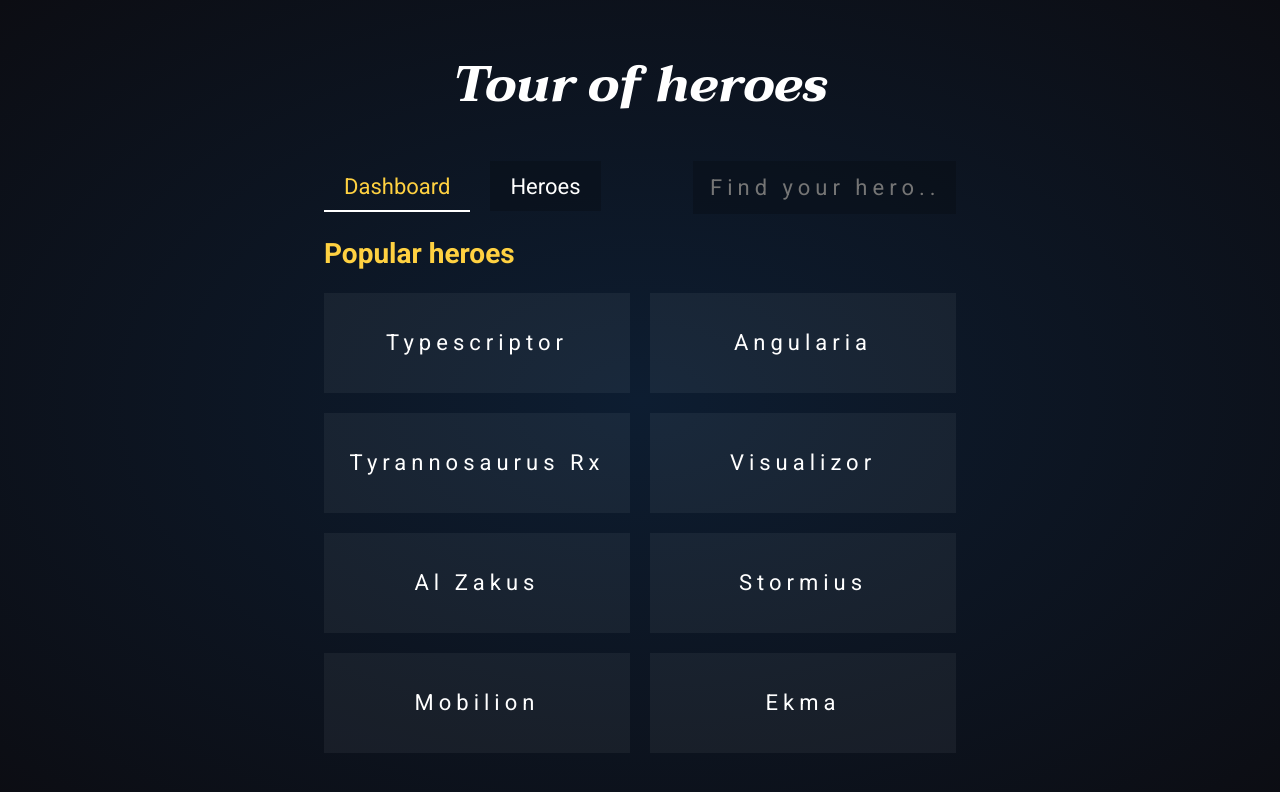
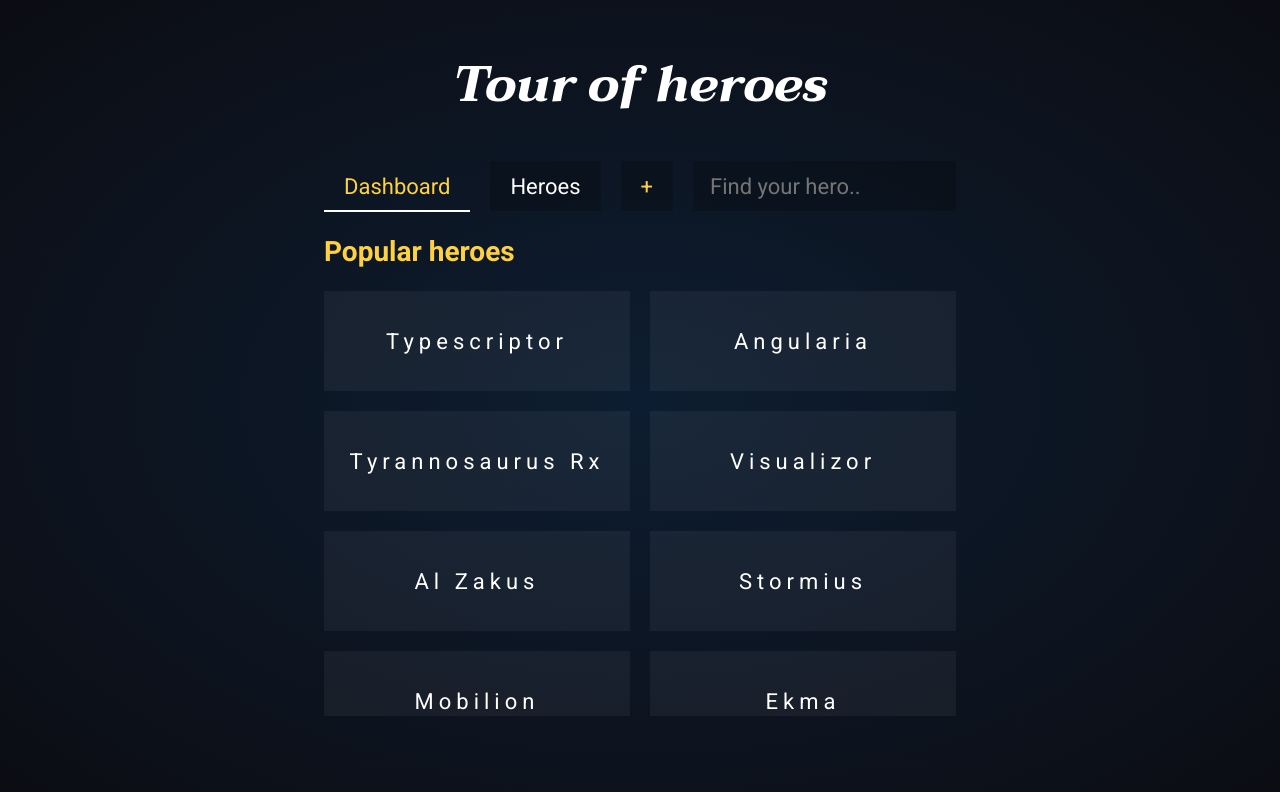
Before and after one commit to ZdennyPOZ/alza-case-study, an Angular app: page / in a window 1280 px wide. Shown: the top 792 px of the page. Built offline with nearby package versions, Linux system fonts and the light colour scheme.

Commit message:
working hero detail

```diff
--- a/src/app/app.component.html
+++ b/src/app/app.component.html
@@ -5,9 +5,12 @@
             <button class="controls-switch-dash" [ngClass]="{'controls-switch-active': showDashboard === true}" (click)="showDash()">Dashboard</button>
             <button class="controls-switch-list" [ngClass]="{'controls-switch-active': !showDashboard === true}" (click)="showList()">Heroes</button>
         </div>
+        <button class="controls-switch-create" (click)='createNewHero()'>+</button>
         <input class="controls-switch-search" placeholder="Find your hero..">
     </div>
-    <router-outlet></router-outlet>
-    <dashboard *ngIf="showDashboard"></dashboard>
-    <hero-list *ngIf="!showDashboard"></hero-list>
+    <div class="scrollable">
+        <router-outlet></router-outlet>
+        <dashboard *ngIf="showDashboard && !showDetail"></dashboard>
+        <hero-list *ngIf="!showDashboard && !showDetail"></hero-list>
+    </div>
 </div>
--- a/src/app/app.component.scss
+++ b/src/app/app.component.scss
@@ -12,6 +12,16 @@
        &-dash{
         margin-right: 20px;
        }
+       &-search{
+        height: 48px;
+       }
+       &-create{
+        color: $punchyellow;
+       }
+       &-others{
+        display: flex;
+        flex-wrap: nowrap;
+       }
     &-active{
         background-color: transparent;
         border-bottom: 2px solid white;
@@ -19,7 +29,15 @@
     }
   }
 }
-
+.scrollable{
+    height: calc(100vh - 295px);
+    overflow: auto;
+    -ms-overflow-style: none;
+    scrollbar-width: none;
+    &::-webkit-scrollbar{
+        display: none;
+    }
+}
 @media only screen and (max-width: 1279px) {
     .controls-switch-search{
         margin-top: 20px;
--- a/src/app/app.component.ts
+++ b/src/app/app.component.ts
@@ -1,11 +1,16 @@
-import { Component } from '@angular/core';
+import { Component} from '@angular/core';
+import { Router } from '@angular/router';
 @Component({
   selector: 'app-root',
   templateUrl: './app.component.html',
   styleUrls: ['./app.component.scss']
 })
 export class AppComponent {
+
+  constructor(private router : Router){}
+
   showDashboard : boolean = true;
+  showDetail : boolean = false;
 
   public showList(): void{
     this.showDashboard = false;
@@ -13,4 +18,7 @@ export class AppComponent {
   public showDash(): void{
     this.showDashboard = true;
   }
+  public createNewHero(): void{
+    this.router.navigate(['hero/-1']);
+  }
 }
--- a/src/app/core/components/dashboard-item/dashboard-item.component.html
+++ b/src/app/core/components/dashboard-item/dashboard-item.component.html
@@ -1,5 +1,5 @@
 <div class="item" (click)="detailClicked()">
-    <span class="item-info">
+    <div class="item-info">
         {{hero?.name}}
-    </span>
+    </div>
 </div>
--- a/src/app/core/components/dashboard-item/dashboard-item.component.scss
+++ b/src/app/core/components/dashboard-item/dashboard-item.component.scss
@@ -6,9 +6,13 @@
     height: 100px;
     color: $defwhite;
     font-size: 22px;
-    line-height: 100px;
-    text-align: center;
+    display: flex;
+    align-items: center;
     letter-spacing: 5px;
+    &-info{
+        text-align: center;
+        width: 100%;
+    }
     &:hover{
         cursor: pointer;
         transition: background-color 0.5s ease;
--- a/src/app/core/components/dashboard/dashboard.component.scss
+++ b/src/app/core/components/dashboard/dashboard.component.scss
@@ -5,11 +5,11 @@ div{
     width: 100%;
     margin-top: 20px;
     overflow-y: scroll;
-    max-height: calc(100vh - 300px);
-    -ms-overflow-style: none;  /* Internet Explorer 10+ */
-    scrollbar-width: none;  /* Firefox */
+    max-height: calc(100vh - 375px);
+    -ms-overflow-style: none;
+    scrollbar-width: none;
     &::-webkit-scrollbar{
-        display: none;  /* Safari and Chrome */
+        display: none;
     }
 }
 dashboard-item{
--- a/src/app/core/components/hero-detail/hero-detail.component.html
+++ b/src/app/core/components/hero-detail/hero-detail.component.html
@@ -1,10 +1,14 @@
 <div class="detail">
     <div class="detail-info">
-        <h2 class="detail-info-heading">Hero detail</h2>
+        <h2 class="detail-info-heading" *ngIf="!isCreating">Hero detail</h2>
+        <h2 class="detail-info-heading" *ngIf="isCreating">Hero creation</h2>
 
-        <div class="detail-info-readonly">
+        <div class="detail-info-readonly" *ngIf="!isCreating">
             <span class="detail-info-label">Id:</span>
             <span class="detail-info-data">{{hero.id}}</span>
+        </div>
+        <div class="detail-info-readonly" *ngIf="isCreating">
+            <span class="detail-info-label">Plase specify your hero's name.</span>
         </div>
         <div class="detail-info-input">
             <span class="detail-info-label">Name:</span>
@@ -12,7 +16,7 @@
         </div>
     </div>
     <div class="detail-actions">
-        <button>Save</button>
+        <button (click)="saveDetail()">Save</button>
         <button (click)="closeDetail()">Close</button>
     </div>
 </div>
--- a/src/app/core/components/hero-detail/hero-detail.component.scss
+++ b/src/app/core/components/hero-detail/hero-detail.component.scss
@@ -18,6 +18,7 @@
         }
         &-readonly{
             width: 100%;
+            height: 53px;
         }
         &-input{
             width: 100%;
@@ -25,15 +26,8 @@
             align-items: center;
             flex-wrap: nowrap;
             input{
-                background: transparent;
-                color: $defwhite;
-                font-size: 22px;
-                border: none;
-                outline: none;
-                border: 1px $defwhite;
-                background-color: $tspblack;
-                text-indent: 15px;
-                letter-spacing: 5px;
+                flex:1;
+                margin-right: 20px;
             }
         }
         &-label{
@@ -51,6 +45,7 @@
             letter-spacing: 5px;
             &:first-child{
                color: $punchyellow;
+               margin-right: 5px;
             }
         }
     }
--- a/src/app/core/components/hero-detail/hero-detail.component.ts
+++ b/src/app/core/components/hero-detail/hero-detail.component.ts
@@ -2,6 +2,7 @@ import { Component, OnInit } from '@angular/core';
 import { ActivatedRoute, Router} from '@angular/router';
 import { Hero } from '../../models/hero/hero.model';
 import { HeroService } from '../../services/hero.service';
+import { cloneDeep } from 'lodash';
 
 @Component({
   selector: 'app-hero-detail',
@@ -10,22 +11,40 @@ import { HeroService } from '../../services/hero.service';
 })
 export class HeroDetailComponent implements OnInit {
 
-  public hero: Hero =  new Hero('Placeholder', -1);
+  public hero: Hero =  new Hero('', -1);
+  public isCreating = false;
 
   constructor(private route: ActivatedRoute, private router: Router, private hs : HeroService) { }
 
   ngOnInit() {
     this.route.params.subscribe(params => {
       const id = Number(params['id']);
+      if(id===-1)
+      {
+        this.isCreating = true;
+      }
+      else{
+        this.isCreating = false;
         this.hs.getHeroById$(id).subscribe(res=>{
           if(res!==undefined){
-          this.hero = res;
+            this.hero = cloneDeep(res);
           }
           else{
           this.closeDetail();
           }
         })
+      }
     })
+  }
+
+  public saveDetail():void{
+    if(this.isCreating){
+      this.hs.createHero(this.hero.name);
+    }
+    else{
+      this.hs.updateHero(this.hero);
+    }
+    this.router.navigate(['']);
   }
 
   public closeDetail(): void{
--- a/src/app/core/components/hero-list/hero-list.component.scss
+++ b/src/app/core/components/hero-list/hero-list.component.scss
@@ -10,7 +10,7 @@
     }
     margin-top: 20px;
     overflow-y: scroll;
-    max-height: calc(100vh - 300px);
+    max-height: calc(100vh - 375px);
     -ms-overflow-style: none;
     scrollbar-width: none;
     &::-webkit-scrollbar{
--- a/src/app/core/services/hero.service.ts
+++ b/src/app/core/services/hero.service.ts
@@ -23,7 +23,7 @@ export class HeroService {
     return this._heroList.find((hero: Hero) => hero.id === id);
   }
 
-  private getHeroIndex(hero: Hero) {
+  private getHeroIndex(hero: Hero) : number{
     return this._heroList.indexOf(hero);
   }
 
@@ -31,7 +31,7 @@ export class HeroService {
     return of(this._heroList);
   }
 
-  public getHeroById$(id:number){
+  public getHeroById$(id:number): Observable<Hero | undefined>{
     return of(this._heroList.find(hero => hero.id === id));
   }
 
--- a/src/styles.scss
+++ b/src/styles.scss
@@ -52,8 +52,13 @@ input{
     border: none;
     outline: none;
     border: 1px white;
-    letter-spacing: 5px;
     background-color: $tspblack;
     text-indent: 15px;
     height: 51px;
 }
+
+@media only screen and (max-width: 768px) {
+    h2{
+        text-align: center;
+    }
+}
```
Lines whose indentation alone changed are shown as unchanged.
